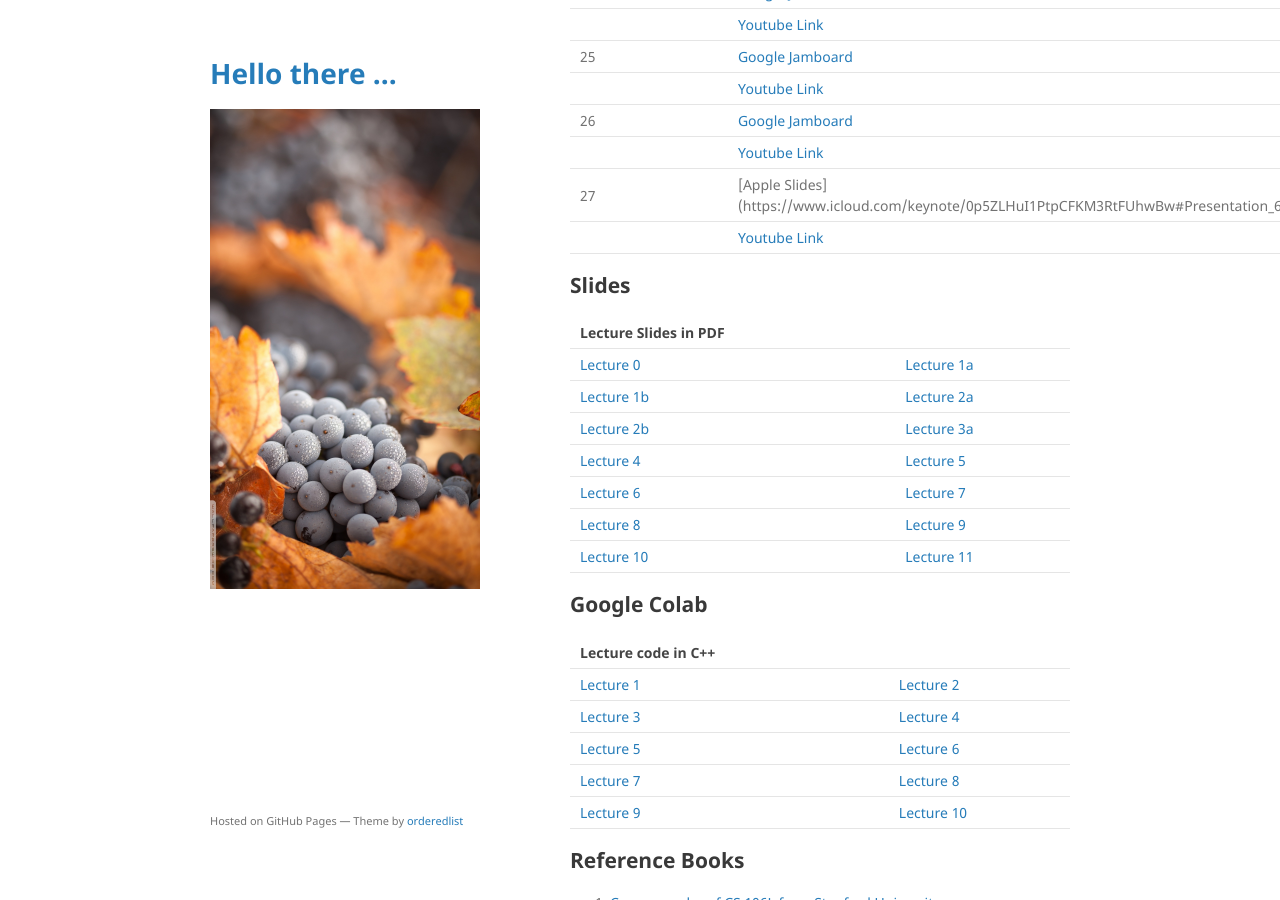
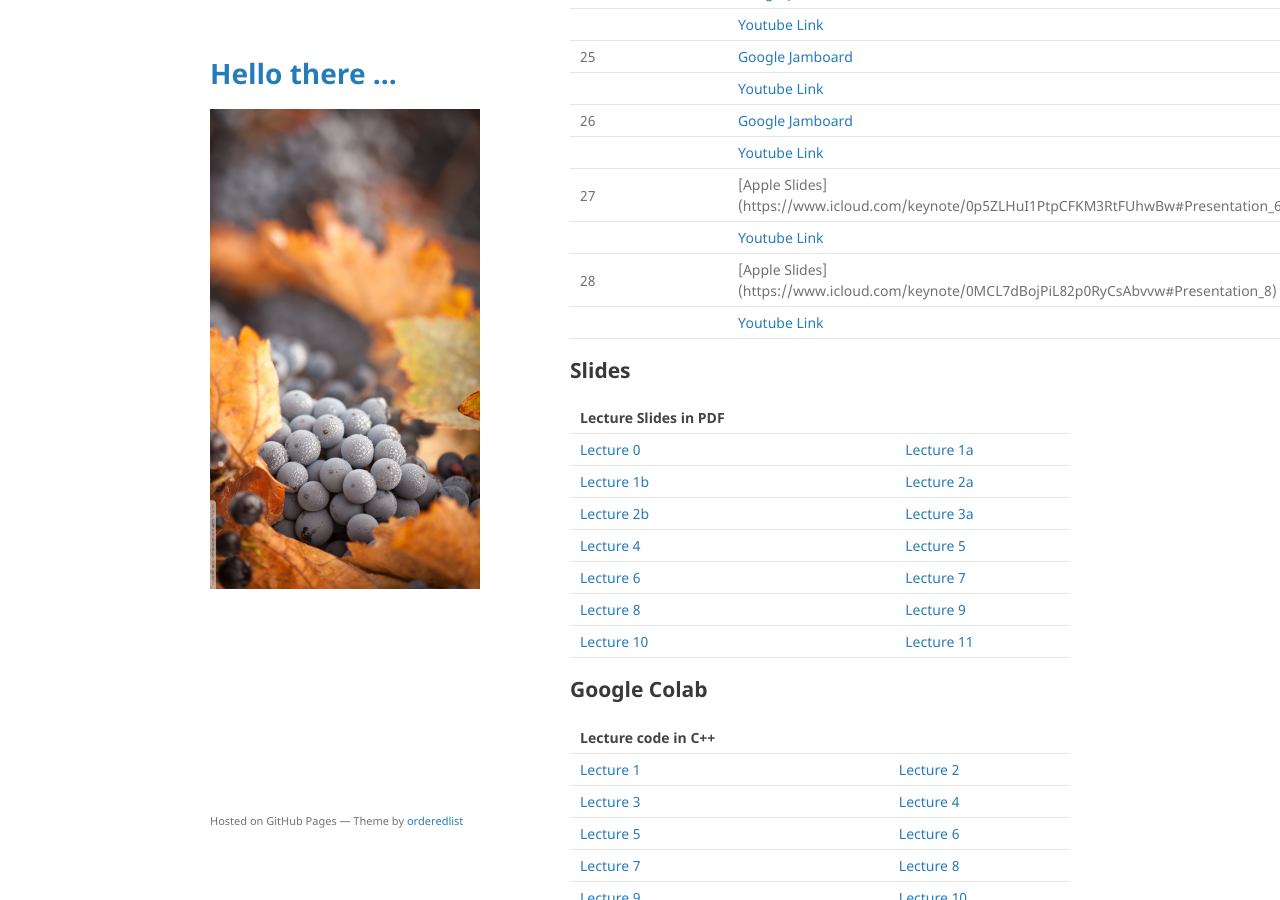
Before and after one commit to mohammadmotiurrahman/mohammadmotiurrahman.github.io, a Jekyll site: the page built from cse203_1/index.md, in a window 1280 px wide and 900 px high, scrolled down 4162 px. Built offline with Jekyll 4.4.1, drawn with Linux system fonts in a browser that asks for light colours; our own code applies the rules of GitHub Pages for plain Markdown files.

Commit message:
Update index.md

```diff
--- a/cse203_1/index.md
+++ b/cse203_1/index.md
@@ -137,6 +137,8 @@
 |         |              | [Youtube Link](https://youtu.be/asZjKROEIdc)                                                                   |
 | 27      |              | [Apple Slides] (https://www.icloud.com/keynote/0p5ZLHuI1PtpCFKM3RtFUhwBw#Presentation_6) |
 |         |              | [Youtube Link](https://youtu.be/Sxr-EiTKCWw)                                                                   |
+| 28      |              | [Apple Slides] (https://www.icloud.com/keynote/0MCL7dBojPiL82p0RyCsAbvvw#Presentation_8) |
+|         |              | [Youtube Link](https://youtu.be/Eo9G7Y-Tqk8)                                                                   |
 
 
 
```
